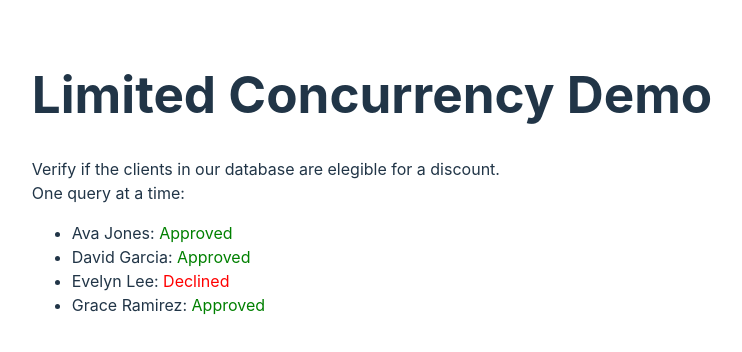
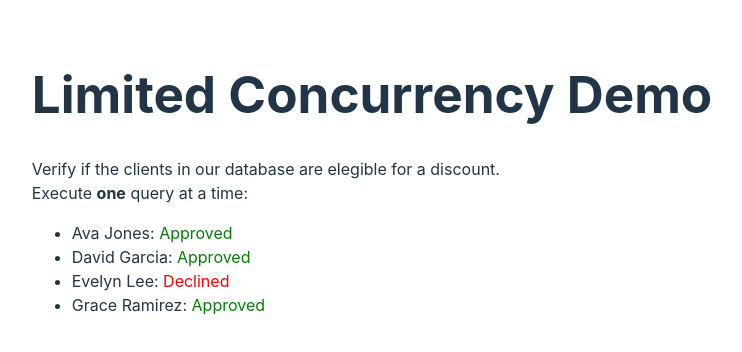
Before and after one commit to dezoito/react-limited-concurrency-queries, a React (Vite) app: page / in a window 1280 px wide. Shown: the top 352 px of the page, without its empty margins (268-1010 px from the left). Built offline with nearby package versions, Linux system fonts and the light colour scheme.

Commit message:
Fix svg code

```diff
--- a/src/List.tsx
+++ b/src/List.tsx
@@ -61,9 +61,13 @@ function List() {
         Verify if the clients in our database are elegible for a discount.
         <br />
         {concurrentRequests == 0 ? (
-          <span>One query at a time</span>
+          <span>
+            Execute <b>one</b> query at a time
+          </span>
         ) : (
-          <span>{concurrentRequests + 1} queries at time</span>
+          <span>
+            Execute <b>{concurrentRequests + 1}</b> queries at time
+          </span>
         )}
         :
       </div>
@@ -92,8 +96,8 @@ function List() {
               width="24"
               height="24"
               xmlns="http://www.w3.org/2000/svg"
-              fill-rule="evenodd"
-              clip-rule="evenodd"
+              fillRule="evenodd"
+              clipRule="evenodd"
               fill="white"
             >
               <path d="M21.883 12l-7.527 6.235.644.765 9-7.521-9-7.479-.645.764 7.529 6.236h-21.884v1h21.883z" />
```
